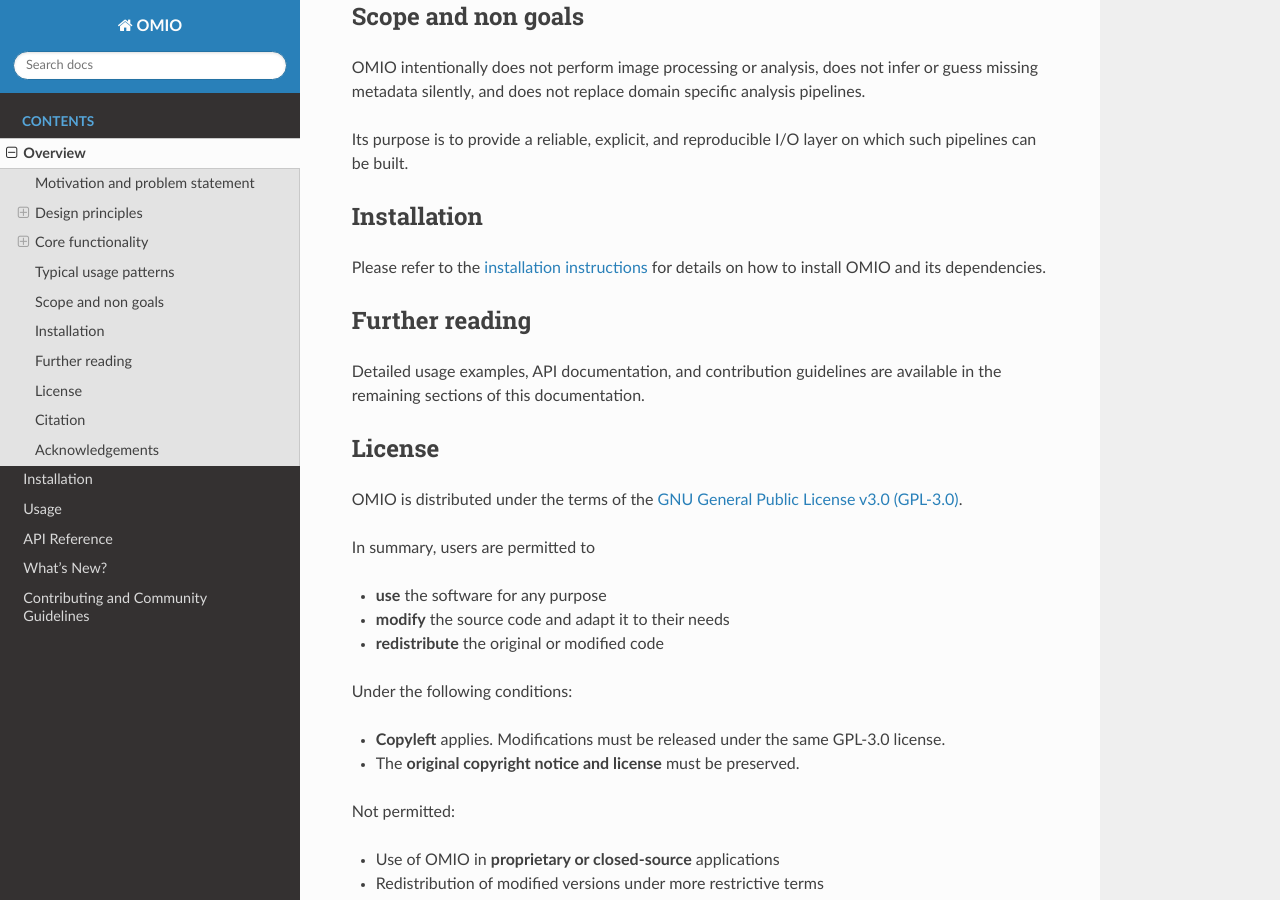
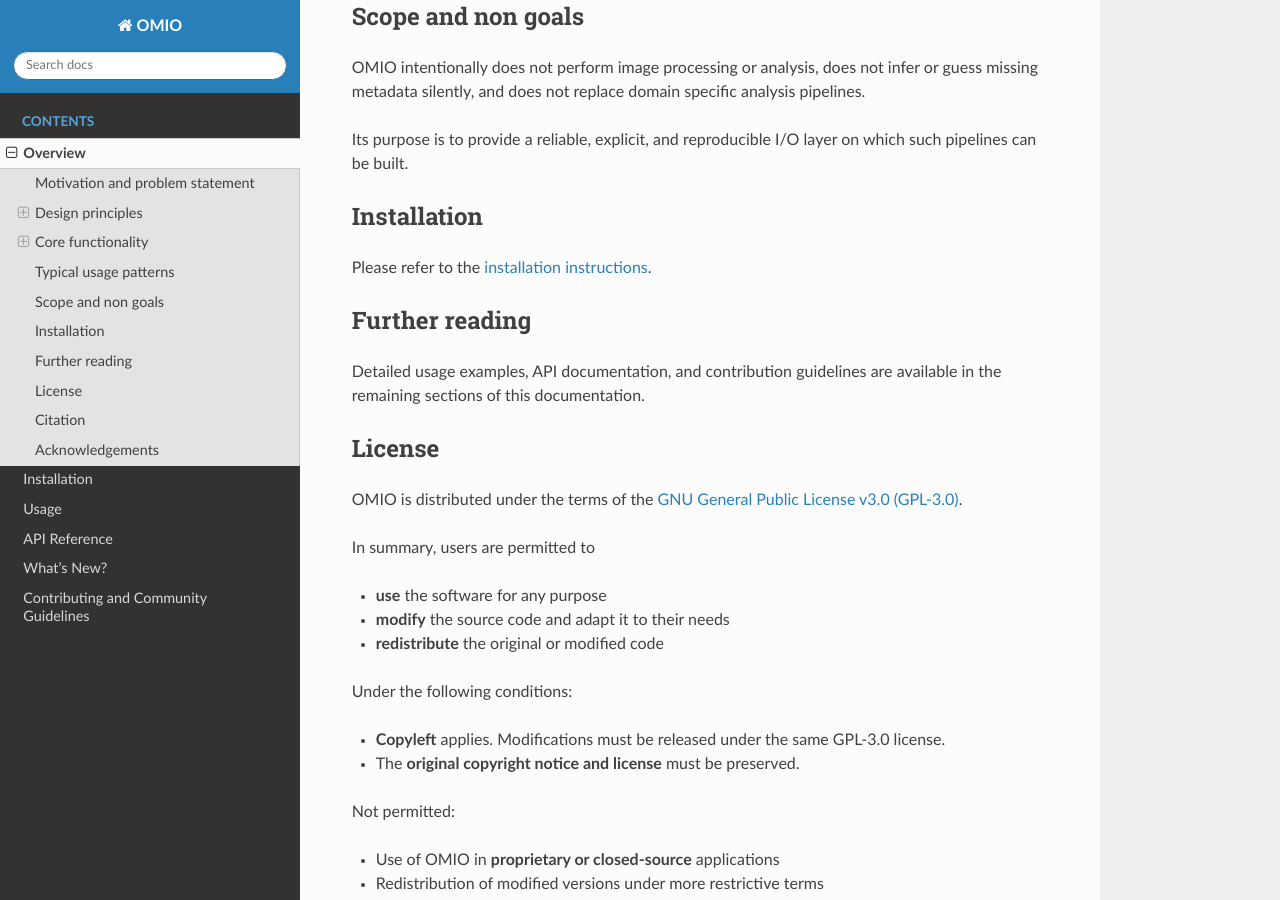
Before and after one commit to FabrizioMusacchio/omio, a Sphinx documentation site: the page built from docs/source/overview.rst, in a window 1280 px wide and 900 px high, scrolled down 3645 px. Built offline with Sphinx 7.4.7 and the Read the Docs theme 3.1.0, drawn with Linux system fonts in a browser that asks for light colours.

Commit message:
docs: update overview.rst to improve installation instructions reference

```diff
--- a/docs/source/overview.rst
+++ b/docs/source/overview.rst
@@ -174,8 +174,7 @@
 Installation
 ------------
 
-Please refer to the `installation instructions <installation>`_ for details on how to
-install OMIO and its dependencies.
+Please refer to the :doc:`installation instructions <installation>`.
 
 
 Further reading
```
